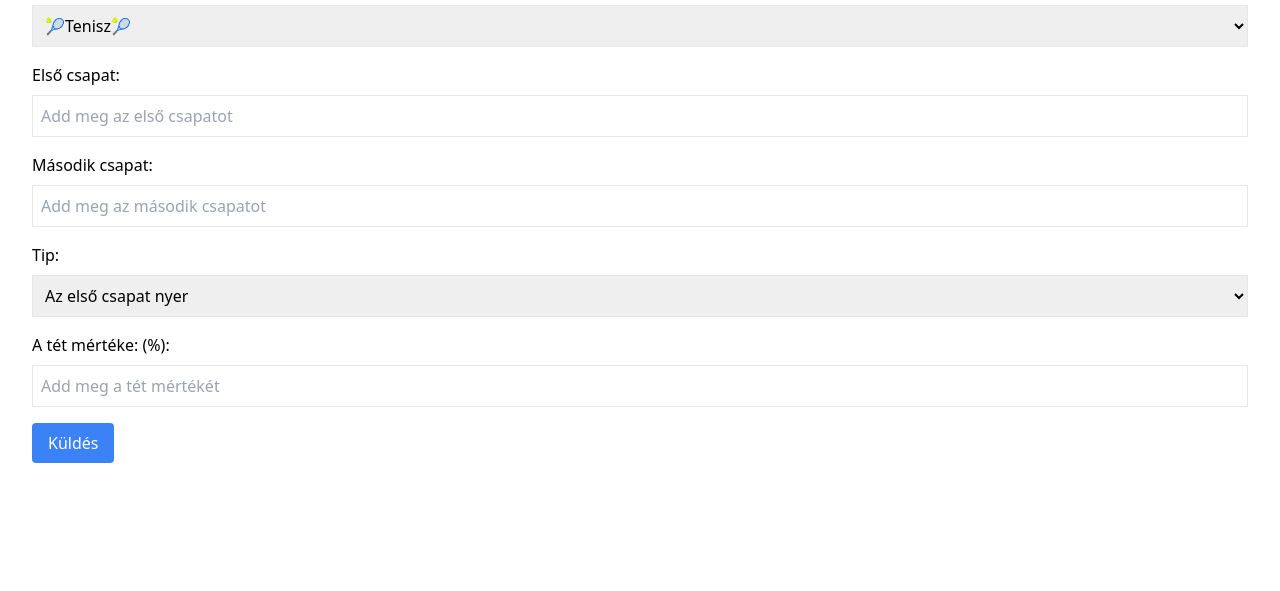
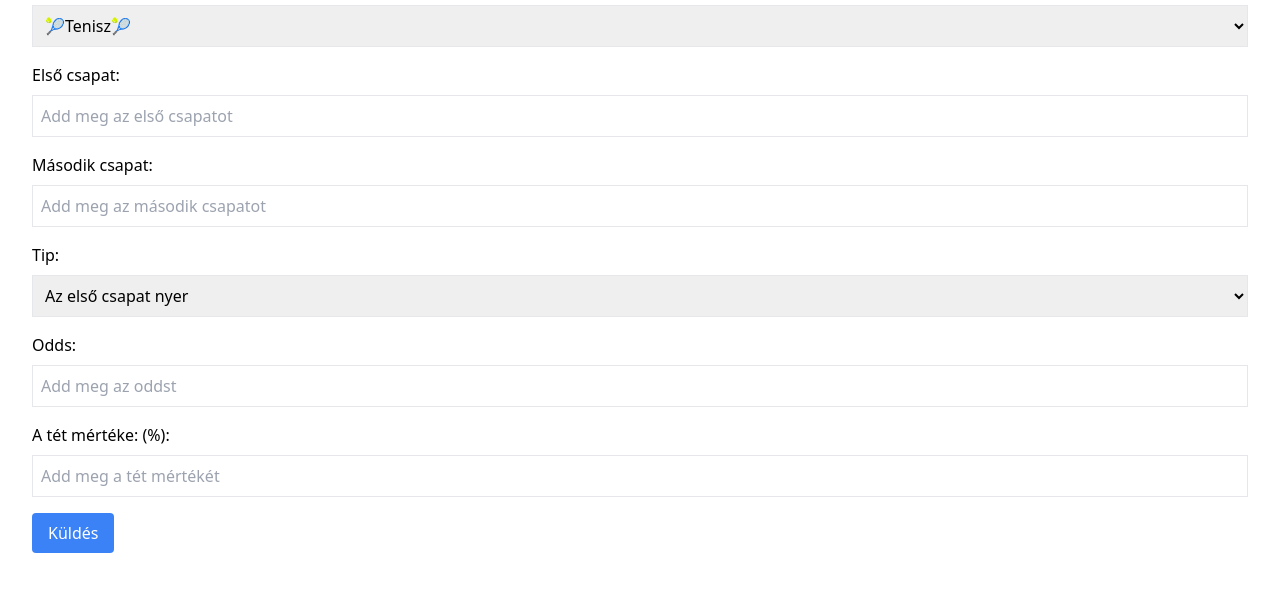
Before and after one commit to Kenez8/TipsterPro-cyclic, a website: page public/index.html in a window 1280 px wide. Shown: the part 107-698 px from the top of the page. Drawn offline with nearby package versions, Linux system fonts and the light colour scheme.

Commit message:
Update index.html odds label

```diff
--- a/public/index.html
+++ b/public/index.html
@@ -129,6 +129,10 @@
                 <label for="numberOfCardsLess" class="block mb-2">Lapok száma:</label>
                 <input type="number" id="numberOfCardsLess" class="block w-full p-2 mb-4 border" placeholder="Add meg a lapok számát" step="0.01">
             </div>
+
+            <label for="odds" class="block mb-2">Odds:</label>
+            <input type="number" id="odds" class="block w-full p-2 mb-4 border" placeholder="Add meg az oddst" step="0.01">
+
             <label for="A tét mértéke:" class="block mb-2">A tét mértéke: (%):</label>
             <input type="number" id="bet" class="block w-full p-2 mb-4 border" placeholder="Add meg a tét mértékét">
 
```
